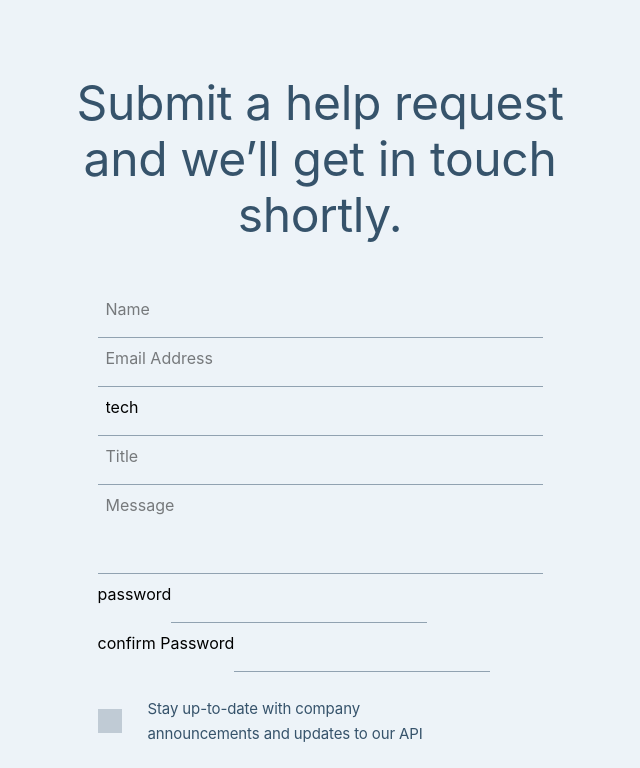
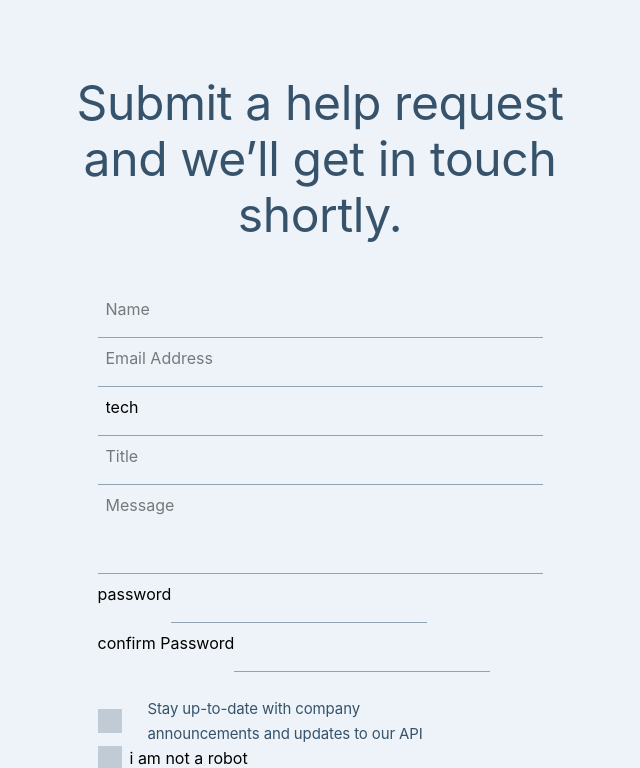
Before and after one commit to magdachikhr-hub/React_Form, a React (Vite) app: page / in a window 1280 px wide. Shown: the top 768 px of the page, without its empty margins (320-960 px from the left). Built offline with nearby package versions, Linux system fonts and the light colour scheme.

Commit message:
are you a robot

```diff
--- a/src/components/Form.jsx
+++ b/src/components/Form.jsx
@@ -20,6 +20,9 @@ function Form() {
   };
   const password = watch("password");
   console.log(password);
+
+  const isRobot = watch("robot");
+  console.log(isRobot);
 
   return (
     <>
@@ -204,6 +207,31 @@ function Form() {
               Stay up-to-date with company announcements and updates to our API
             </label>
           </div>
+          <div className="relative flex gap-2">
+            <input
+              type="checkbox"
+              {...register("robot", {})}
+              id="robot"
+              className="peer w-6 h-6 appearance-none bg-[#C0CBD5] checked:bg-[#BA4270]"
+            />
+            <span className="absolute inset-0 hidden items-center justify-center peer-checked:flex pointer-events-none">
+              <svg
+                width="14"
+                height="12"
+                viewBox="0 0 14 12"
+                fill="none"
+                xmlns="http://www.w3.org/2000/svg"
+              >
+                <path
+                  d="M1.06055 6.03415L4.2335 9.20711L12.3799 1.06067"
+                  stroke="white"
+                  strokewidth="3"
+                />
+              </svg>
+            </span>
+            <label htmlFor="robot">i am not a robot</label>
+          </div>
+          {isRobot && <div>find only busses</div>}
           <button
             type="submit"
             className="w-38 h-12 bg-transparent border border-[#36536B] rounded-3xl mt-6 hover:bg-[#36536B] hover:text-white text-[15px] font-bold text-[#36536B] tracking-[-0.12px]"
```
